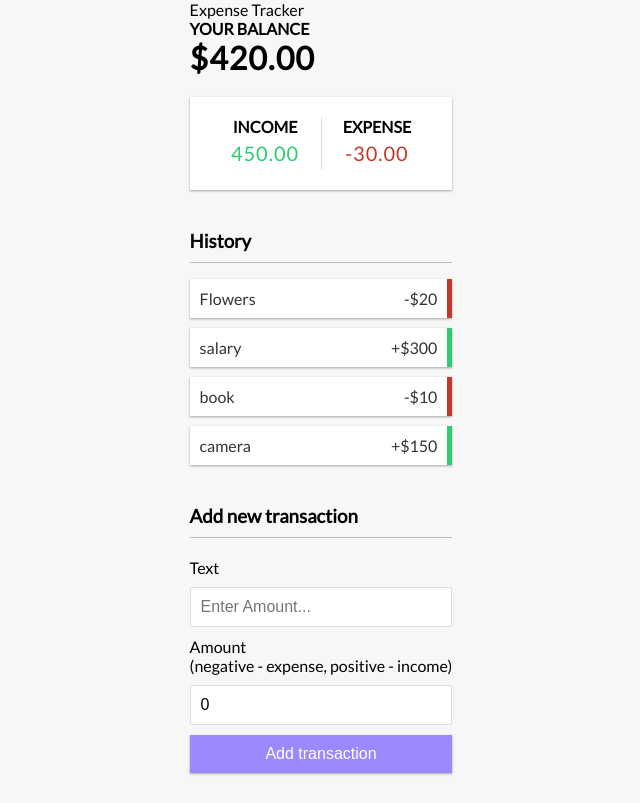
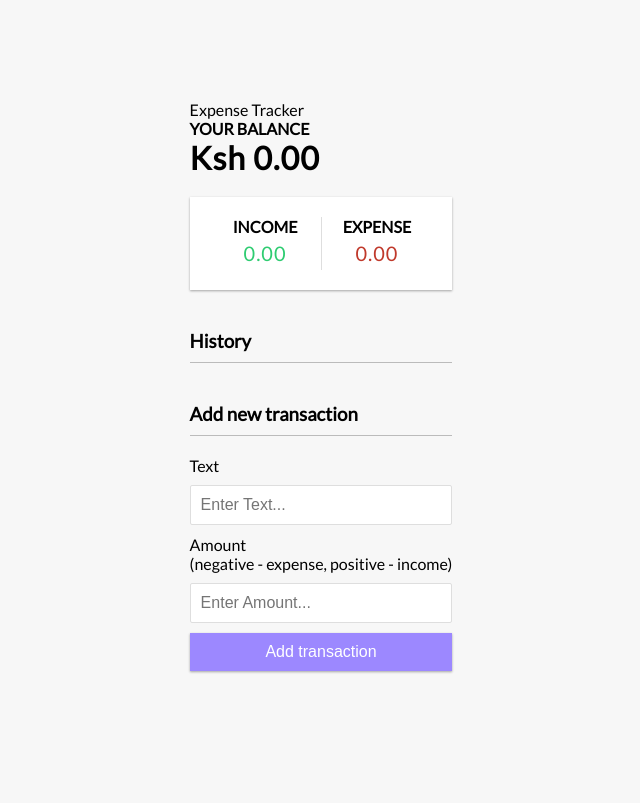
Before and after one commit to Kamausimon/expense-tracker-app, a React (Create React App) app: page / in a window 1280 px wide. Shown: the whole page, without its empty margins (319-959 px from the left). Built offline with nearby package versions, Linux system fonts and the light colour scheme.

Commit message:
finalized and working

```diff
--- a/src/components/AddTransaction.js
+++ b/src/components/AddTransaction.js
@@ -1,16 +1,31 @@
-import React, {useState} from 'react'
+import React, {useState, useContext} from 'react'
+import { GlobalContext } from '../context/GlobalState';
 
 export const AddTransaction = () => {
  const [text,setText] = useState('');
- const[amount, setAmount] = useState(0);
+ const[amount, setAmount] = useState('');
+
+ const {addTransaction} = useContext(GlobalContext);
+
+ const onSubmit = e => {
+     e.preventDefault();
+
+     const newTransaction = {
+      id: Math.floor(Math.random() * 10000000000),
+       text,
+       amount: +amount
+     }
+
+     addTransaction(newTransaction);
+ }
 
   return (
     <>
         <h3>Add new transaction</h3>
-        <form>
+        <form onSubmit = {onSubmit}>
             <div className="form-control">
              <label htmlFor="text">Text</label>
-             <input type="text" id="text" value={text} onChange={(e)=>setText(e.target.value)} placeholder="Enter Amount..." />
+             <input type="text" id="text" value={text} onChange={(e)=>setText(e.target.value)} placeholder="Enter Text..." />
             </div>
              <div className="form-control">
              <label htmlFor="amount">Amount <br/>
--- a/src/components/Balance.js
+++ b/src/components/Balance.js
@@ -11,7 +11,7 @@ const total = amounts.reduce((acc,item) => (acc+=item),0).toFixed(2);
   return (
     <>
      <h4> Your Balance</h4>
-     <h1 > ${total}</h1>
+     <h1 > Ksh {total}</h1>
     </>
   )
 }
--- a/src/context/AppReducer.js
+++ b/src/context/AppReducer.js
@@ -5,6 +5,11 @@ export default (state, action) => {
       ...state,
        transactions: state.transactions.filter(transactions => transactions.id !== action.payload)
      }
+     case 'ADD_TRANSACTION':
+       return{
+         ...state,
+           transactions: [action.payload, ...state.transactions]
+       }
  default:
      return state;
   }
--- a/src/context/GlobalState.js
+++ b/src/context/GlobalState.js
@@ -3,12 +3,7 @@ import AppReducer from './AppReducer';
 
 //initial state
 const initialState ={
-    transactions: [
-        {id:1, text:'Flowers', amount:-20},
-        {id:2, text:'salary', amount:300},
-        {id:3, text:'book', amount:-10},
-        {id:4, text:'camera', amount:150}
-    ]
+    transactions: []
 }
 
 //export context
@@ -26,8 +21,15 @@ export const GlobalProvider = ({children}) =>{
        })
    }
 
+   function addTransaction(transaction){
+    dispatch({
+        type:'ADD_TRANSACTION',
+        payload: transaction
+    })
+   }
+
    return(
-    <GlobalContext.Provider value={{  transactions: state.transactions, deleteTransaction}}>
+    <GlobalContext.Provider value={{  transactions: state.transactions, deleteTransaction, addTransaction}}>
         {children}
     </GlobalContext.Provider>
    )
```
